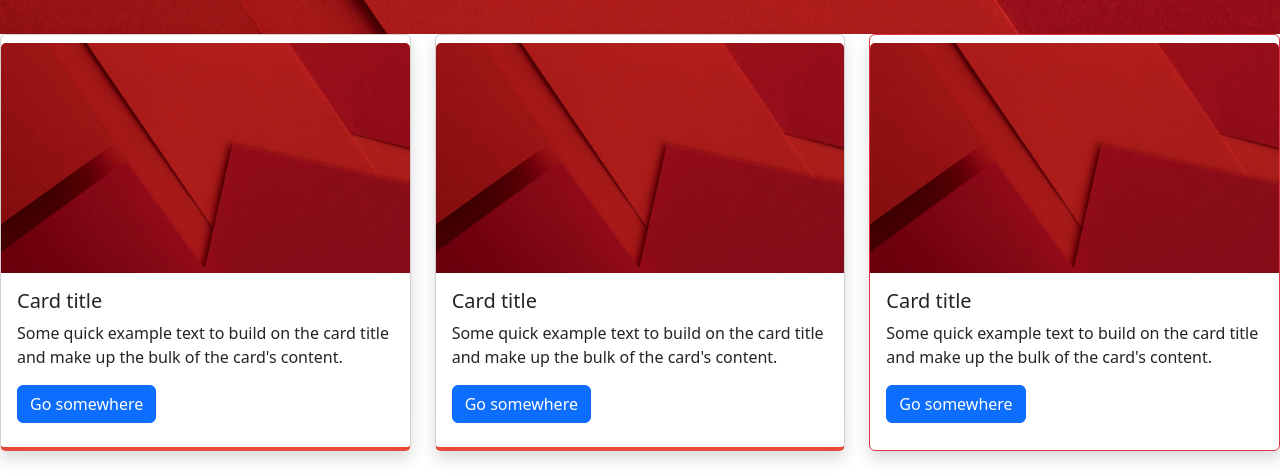
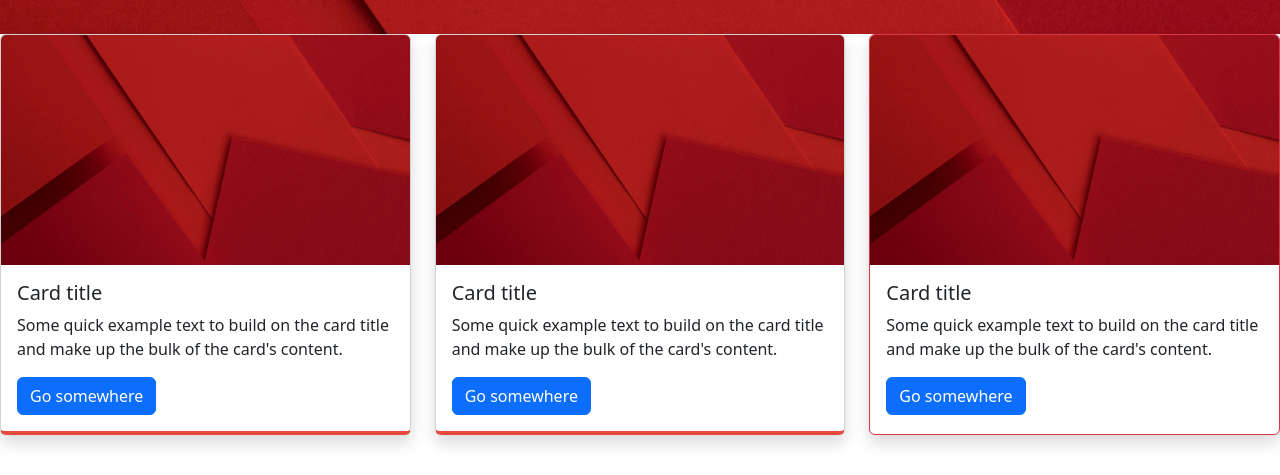
Before and after one commit to hadillafilanda/porto, a plain HTML site: page index.html in a window 1280 px wide. Shown: the part 599-1074 px from the top of the page. Drawn offline with nearby package versions, Linux system fonts and the light colour scheme.

Commit message:
Update index.html

```diff
--- a/index.html
+++ b/index.html
@@ -72,7 +72,7 @@
     <!-- jumbotron end -->
     <div class="row">
       <div class="col-xl-4 col-sm-12 mb-4">
-        <div class="card border-bottom-danger shadow h-100 py-2">
+        <div class="card border-bottom-danger shadow h-100">
           <img src="img/wp.jpg" class="card-img-top" alt="...">
           <div class="card-body">
             <h5 class="card-title">Card title</h5>
@@ -82,7 +82,7 @@
         </div>
       </div>
       <div class="col-xl-4 col-sm-12 mb-4">
-        <div class="card border-bottom-danger shadow h-100 py-2">
+        <div class="card border-bottom-danger shadow h-100">
           <img src="img/wp.jpg" class="card-img-top" alt="...">
           <div class="card-body">
             <h5 class="card-title">Card title</h5>
@@ -92,7 +92,7 @@
         </div>
       </div>
       <div class="col-xl-4 col-sm-12 mb-4">
-        <div class="card border-bottom border-danger shadow h-100 py-2">
+        <div class="card border-bottom border-danger shadow h-100">
           <img src="img/wp.jpg" class="card-img-top" alt="...">
           <div class="card-body">
             <h5 class="card-title">Card title</h5>
```
